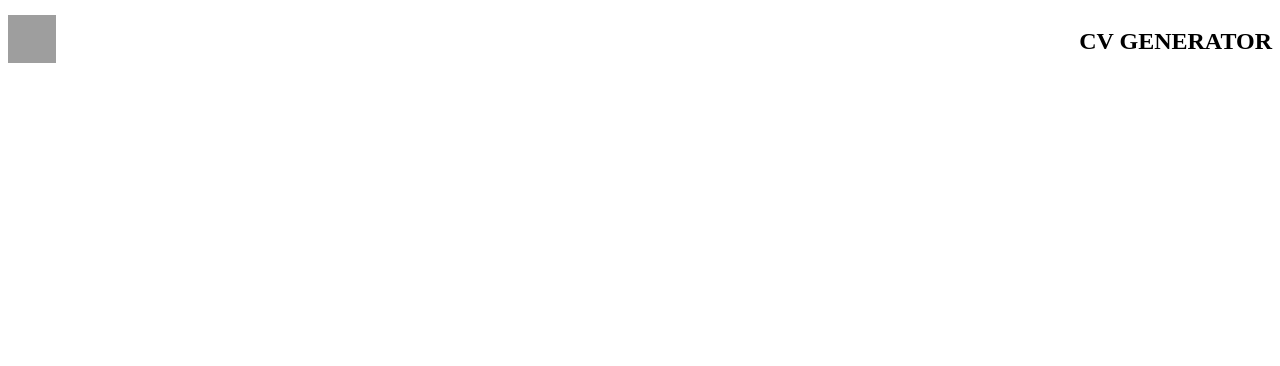
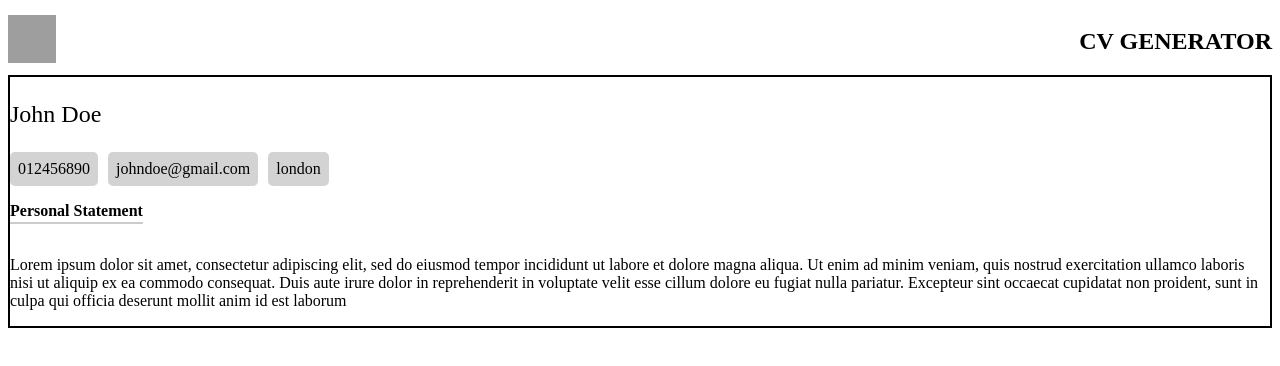
Before and after one commit to Simba-Ndewere/cv-application, a React (Vite) app: page / in a window 1280 px wide. Shown: the top 366 px of the page. Built offline with nearby package versions, Linux system fonts and the light colour scheme; grey boxes are pictures that could not be loaded.

Commit message:
create cv general information child component

```diff
--- a/src/App.jsx
+++ b/src/App.jsx
@@ -1,7 +1,8 @@
 import { useState } from 'react'
 import './styles/App.css'
 import navImg from './assets/list.png'
-import SlidingNav from './components/SlidingNav.jsx'
+import SlidingNav from './components/input/SlidingNav.jsx'
+import GeneralInformationCV from './components/output/GeneralInformationCV.jsx'
 
 function App() {
 
@@ -9,6 +10,7 @@ function App() {
 
   return (
     <div className="container">
+
       <div className="nav-bar">
         <div className='nav-img'>
           <img src={navImg} alt='nav bar icon' onClick={() => setNavWidth('100%')}></img>
@@ -17,7 +19,10 @@ function App() {
           widthValue={navWidth}
           setWidth={setNavWidth} />
         <h2>CV GENERATOR</h2>
+      </div>
 
+      <div className='generalInformation'>
+        <GeneralInformationCV />
       </div>
     </div>
   )
--- a/src/components/EducationalExperience.jsx
+++ b/src/components/input/EducationalExperience.jsx
@@ -1,6 +1,6 @@
 import { use } from 'react';
 import { useState } from 'react';
-import '../styles/GeneralInformation.css';
+import '../../styles/GeneralInformation.css';
 
 function EducationalExperience() {
 
--- a/src/components/GeneralInformation.jsx
+++ b/src/components/input/GeneralInformation.jsx
@@ -1,6 +1,6 @@
 import { use } from 'react';
 import { useState } from 'react';
-import '../styles/GeneralInformation.css';
+import '../../styles/GeneralInformation.css';
 
 function GeneralInformation() {
 
--- a/src/components/SlidingNav.jsx
+++ b/src/components/input/SlidingNav.jsx
@@ -1,6 +1,6 @@
-import '../styles/SlidingNav.css';
+import '../../styles/SlidingNav.css';
 import { useState } from 'react';
-import closeImg from '../assets/close.png'
+import closeImg from '../../assets/close.png'
 import GeneralInformation from './GeneralInformation';
 import EducationalExperience from './EducationalExperience';
 
--- /dev/null
+++ b/src/components/output/GeneralInformationCV.jsx
@@ -0,0 +1,27 @@
+import { useState } from 'react'
+import '../../styles/GeneralInformationCV.css'
+function GeneralInformationCV() {
+
+    return (
+        <div className='generalContainerCV'>
+            <p className='fullname'>John Doe</p>
+            <div className='numEmailAddress'>
+                <div className='phone'>
+                    012456890
+                </div>
+                <div className='email'>
+                    johndoe@gmail.com
+                </div>
+                <div className='address'>
+                    london
+                </div>
+            </div>
+            <div className='personalStatement'>
+                <p className='titleCV'>Personal Statement</p>
+                <p>Lorem ipsum dolor sit amet, consectetur adipiscing elit, sed do eiusmod tempor incididunt ut labore et dolore magna aliqua. Ut enim ad minim veniam, quis nostrud exercitation ullamco laboris nisi ut aliquip ex ea commodo consequat. Duis aute irure dolor in reprehenderit in voluptate velit esse cillum dolore eu fugiat nulla pariatur. Excepteur sint occaecat cupidatat non proident, sunt in culpa qui officia deserunt mollit anim id est laborum</p>
+            </div>
+        </div>
+    )
+}
+
+export default GeneralInformationCV;
--- a/src/styles/App.css
+++ b/src/styles/App.css
@@ -23,3 +23,7 @@
     width: 48px;
     height: 48px;
 }
+
+.generalInformation {
+    border: solid 2px black;
+}
--- /dev/null
+++ b/src/styles/GeneralInformationCV.css
@@ -0,0 +1,30 @@
+.html {
+    font-size: 16px;
+}
+
+.generalContainerCV {}
+
+.numEmailAddress {
+    display: flex;
+    gap: 10px;
+}
+
+.fullname {
+    font-size: 1.5rem;
+}
+
+.phone,
+.email,
+.address {
+    background-color: lightgray;
+    border-radius: 5px;
+    padding: 0.5em;
+}
+
+.titleCV {
+    font-size: 1rem;
+    font-weight: bold;
+    display: inline-block;
+    padding-bottom: 2px;
+    border-bottom: 2px solid #ccc;
+}
```
Also changed, not shown: src/components/input/WorkExperience.jsx (added).
